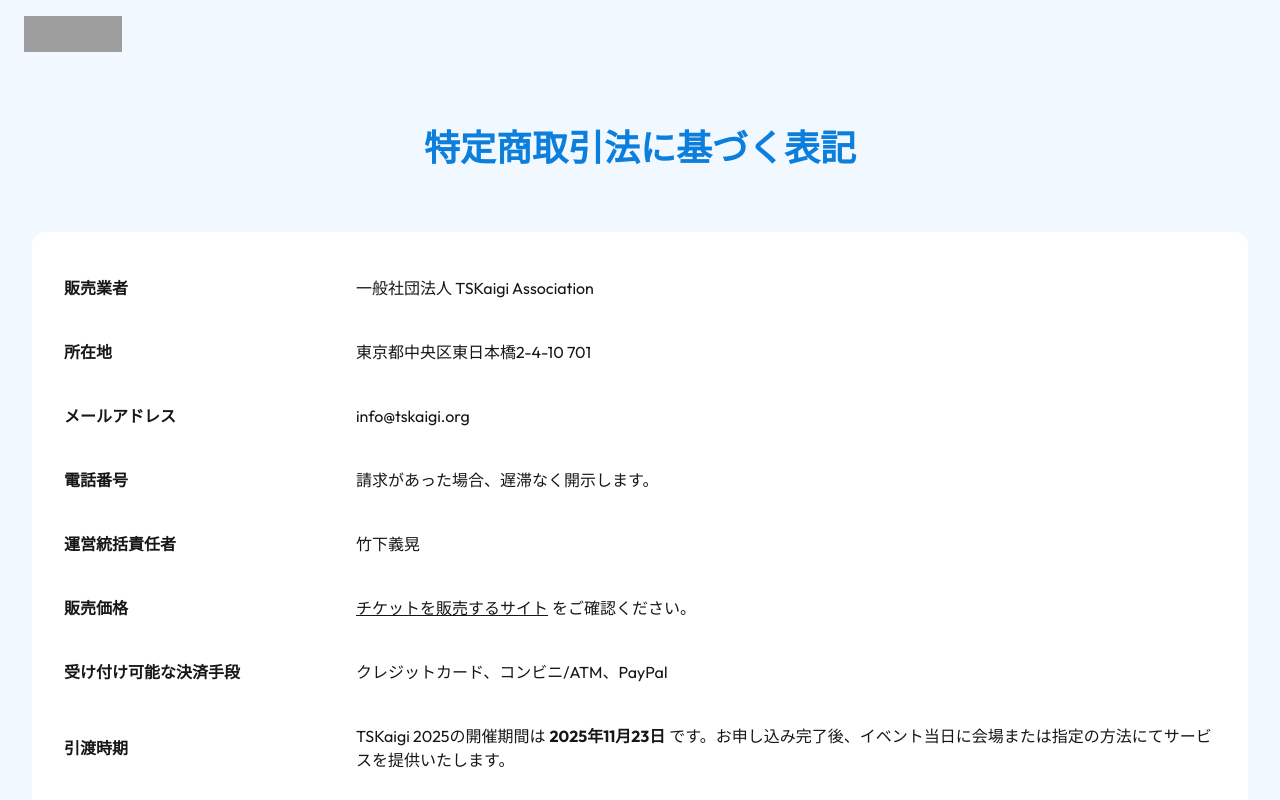
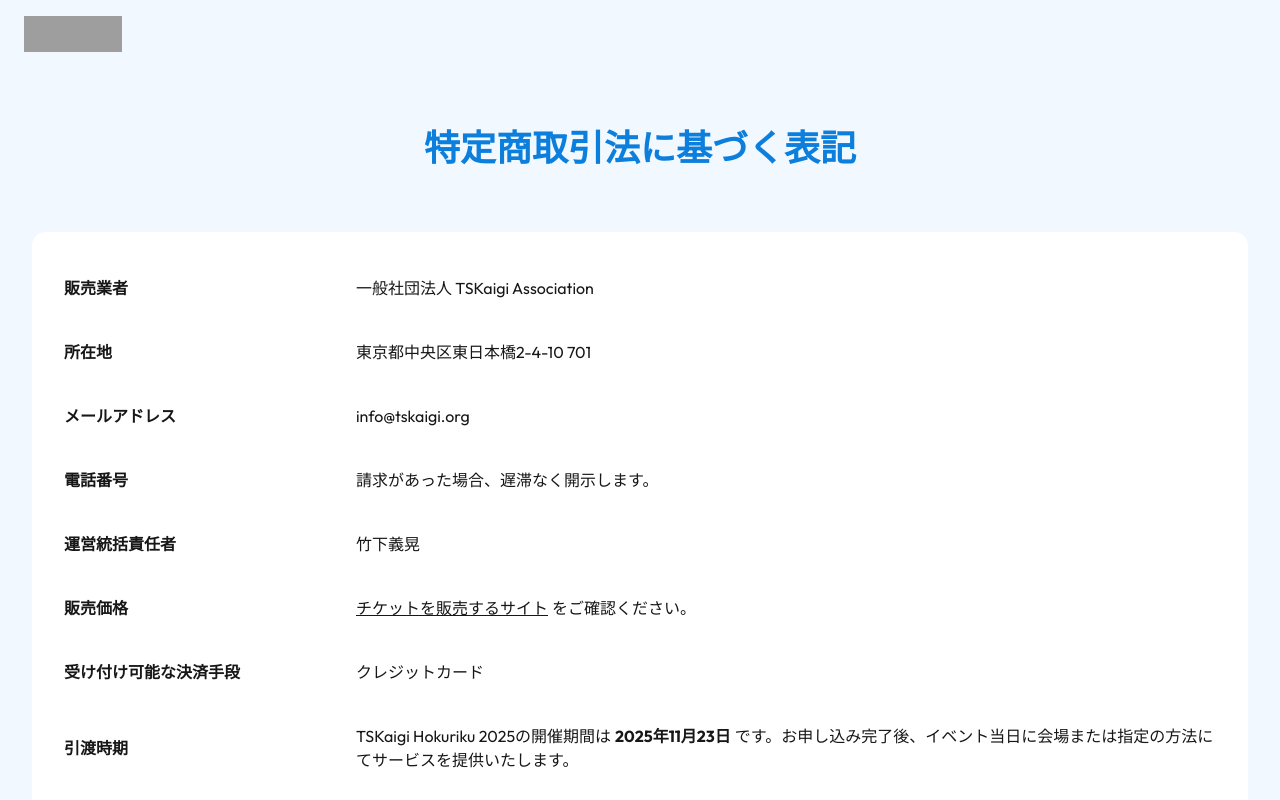
Before and after one commit to tskaigi/hokuriku-web-site, a Next.js app: page /specific-commercial in a window 1280 px wide. Shown: the top 800 px of the page. Built offline with nearby package versions, Linux system fonts and the light colour scheme; grey boxes are pictures that could not be loaded.

Commit message:
Update payment methods and event details in page.tsx

```diff
--- a/src/app/specific-commercial/page.tsx
+++ b/src/app/specific-commercial/page.tsx
@@ -21,10 +21,10 @@
       をご確認ください。
     </p>
   ),
-  受け付け可能な決済手段: <p>クレジットカード、コンビニ/ATM、PayPal</p>,
+  受け付け可能な決済手段: <p>クレジットカード</p>,
   引渡時期: (
     <p>
-      TSKaigi 2025の開催期間は
+      TSKaigi Hokuriku 2025の開催期間は
       <span className="px-1 font-bold">2025年11月23日</span>
       です。お申し込み完了後、イベント当日に会場または指定の方法にてサービスを提供いたします。
     </p>
```
